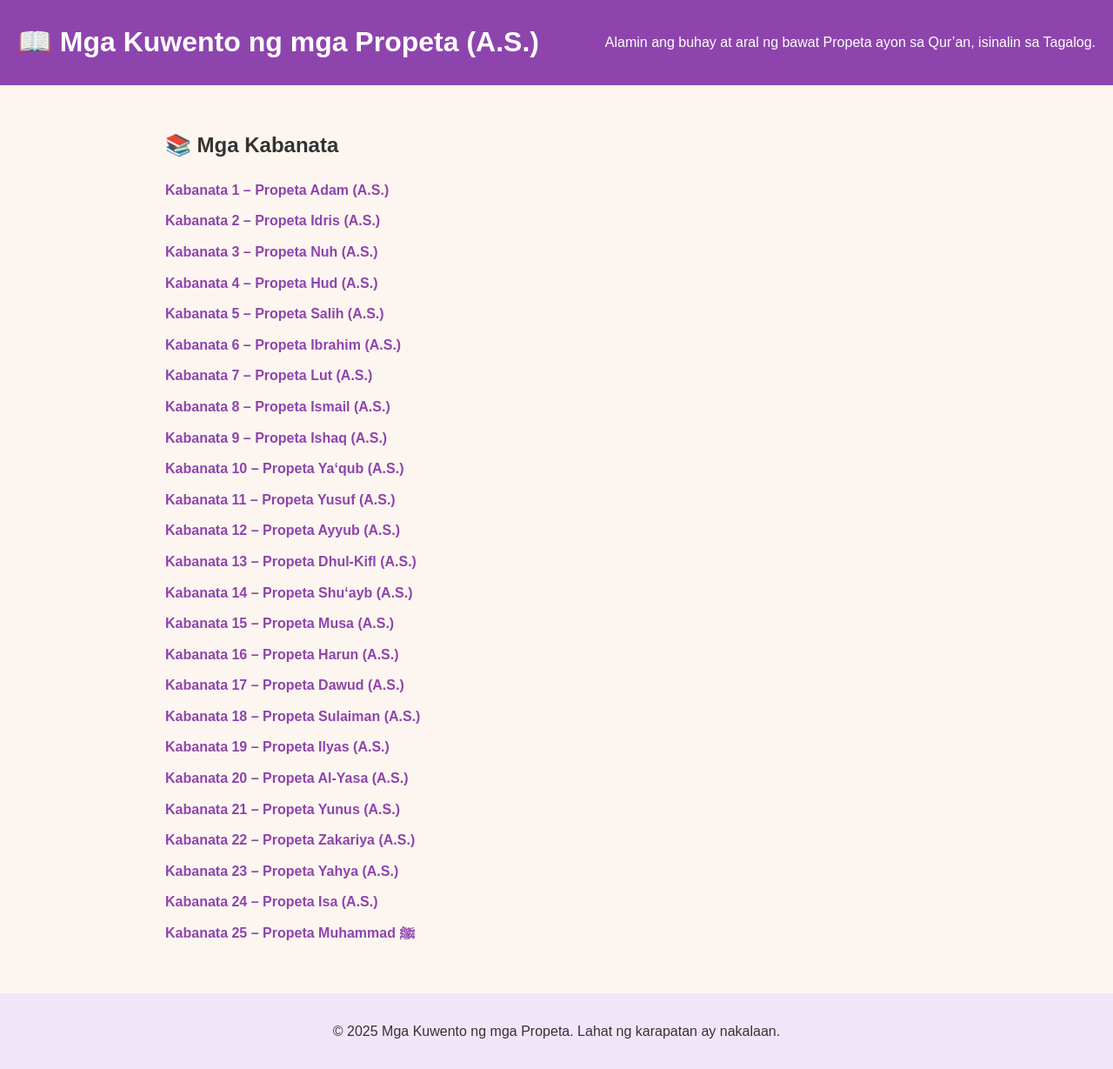
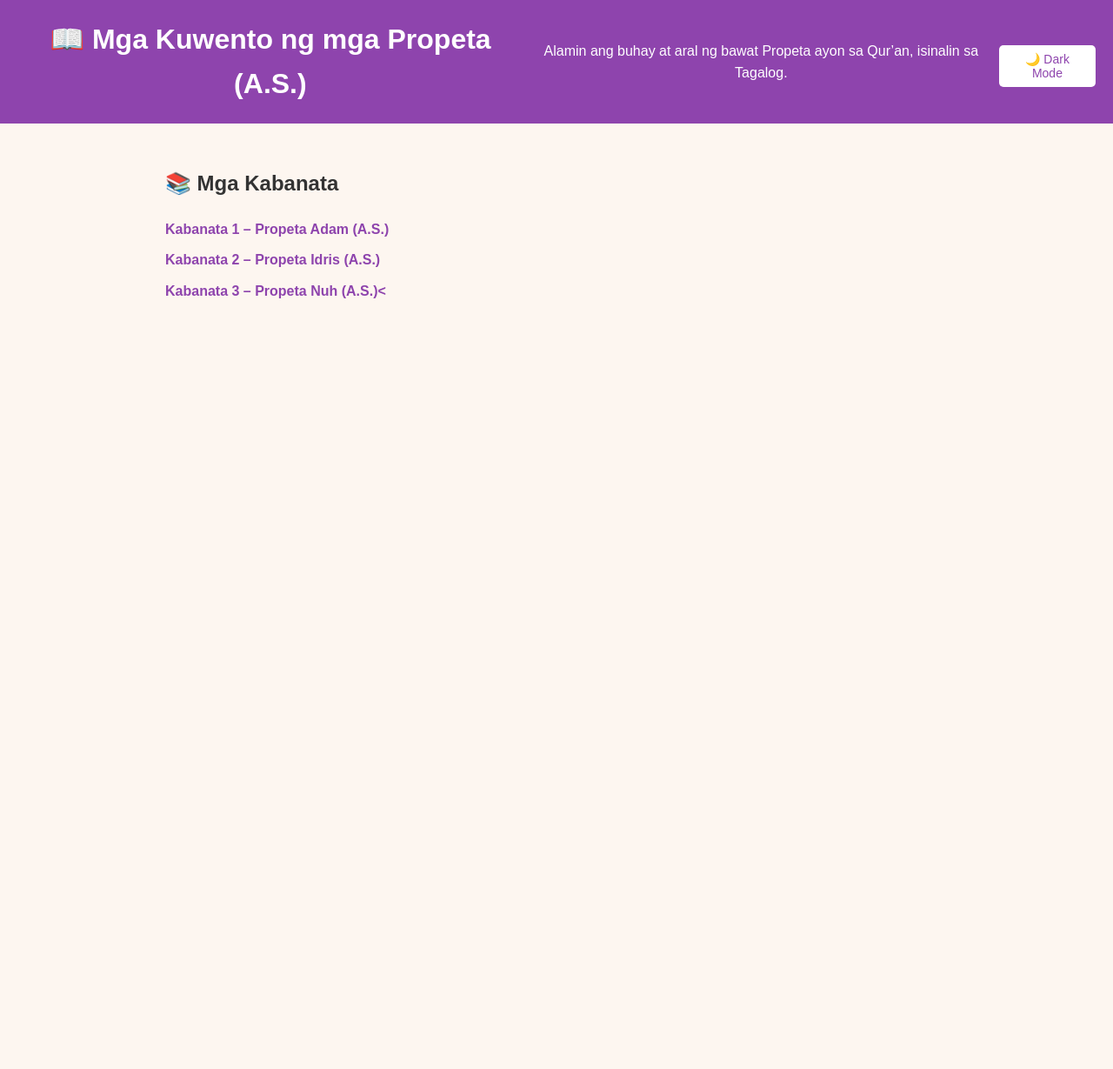
Before and after one commit to meriembenachit14/Mga-Kuwento-at-Aral-ng-25-Propeta-A.S., a plain HTML site: page index.html in a window 1280 px wide. Shown: the whole page at 87% size. After the commit the page ends 800 px from the top, so only its background shows below. Drawn offline with Linux system fonts and the light colour scheme; files that its build step writes are made by us from their sources.

Commit message:
Update index.html

```diff
--- a/index.html
+++ b/index.html
@@ -12,6 +12,7 @@
       color: #333;
       margin: 0;
       padding: 0;
+      transition: background-color 0.3s, color 0.3s;
     }
     header {
       background-color: #8e44ad;
@@ -24,30 +25,29 @@
       margin: 20px auto;
       padding: 10px 20px;
     }
-    h1 {
-      margin: 0;
+    h1 { margin: 0; }
+    ul { list-style-type: none; padding: 0; }
+    li { margin: 10px 0; }
+    a { text-decoration: none; color: #8e44ad; font-weight: bold; }
+    a:hover { text-decoration: underline; }
+    footer { text-align: center; padding: 15px; margin-top: 30px; background-color: #f1e6f9; }
+
+    body.dark-mode { background-color: #1e1e1e; color: #f0f0f0; }
+    body.dark-mode a { color: #ffa500; }
+    body.dark-mode header { background-color: #333; }
+    body.dark-mode footer { background-color: #222; }
+
+    #theme-toggle {
+      margin-top: 10px;
+      padding: 8px 12px;
+      cursor: pointer;
+      border: none;
+      border-radius: 5px;
+      font-size: 14px;
+      background-color: #fff;
+      color: #8e44ad;
     }
-    ul {
-      list-style-type: none;
-      padding: 0;
-    }
-    li {
-      margin: 10px 0;
-    }
-    a {
-      text-decoration: none;
-      color: #8e44ad;
-      font-weight: bold;
-    }
-    a:hover {
-      text-decoration: underline;
-    }
-    footer {
-      text-align: center;
-      padding: 15px;
-      margin-top: 30px;
-      background-color: #f1e6f9;
-    }
+    body.dark-mode #theme-toggle { background-color: #8e44ad; color: #fff; }
   </style>
 </head>
 <body>
@@ -55,6 +55,7 @@
 <header>
   <h1>📖 Mga Kuwento ng mga Propeta (A.S.)</h1>
   <p>Alamin ang buhay at aral ng bawat Propeta ayon sa Qur’an, isinalin sa Tagalog.</p>
+  <button id="theme-toggle">🌙 Dark Mode</button>
 </header>
 
 <main>
@@ -62,35 +63,4 @@
   <ul>
     <li><a href="pages/kabanata1.html">Kabanata 1 – Propeta Adam (A.S.)</a></li>
     <li><a href="pages/kabanata2.html">Kabanata 2 – Propeta Idris (A.S.)</a></li>
-    <li><a href="pages/kabanata3.html">Kabanata 3 – Propeta Nuh (A.S.)</a></li>
-    <li><a href="pages/kabanata4.html">Kabanata 4 – Propeta Hud (A.S.)</a></li>
-    <li><a href="pages/kabanata5.html">Kabanata 5 – Propeta Salih (A.S.)</a></li>
-    <li><a href="pages/kabanata6.html">Kabanata 6 – Propeta Ibrahim (A.S.)</a></li>
-    <li><a href="pages/kabanata7.html">Kabanata 7 – Propeta Lut (A.S.)</a></li>
-    <li><a href="pages/kabanata8.html">Kabanata 8 – Propeta Ismail (A.S.)</a></li>
-    <li><a href="pages/kabanata9.html">Kabanata 9 – Propeta Ishaq (A.S.)</a></li>
-    <li><a href="pages/kabanata10.html">Kabanata 10 – Propeta Ya‘qub (A.S.)</a></li>
-    <li><a href="pages/kabanata11.html">Kabanata 11 – Propeta Yusuf (A.S.)</a></li>
-    <li><a href="pages/kabanata12.html">Kabanata 12 – Propeta Ayyub (A.S.)</a></li>
-    <li><a href="pages/kabanata13.html">Kabanata 13 – Propeta Dhul-Kifl (A.S.)</a></li>
-    <li><a href="pages/kabanata14.html">Kabanata 14 – Propeta Shu‘ayb (A.S.)</a></li>
-    <li><a href="pages/kabanata15.html">Kabanata 15 – Propeta Musa (A.S.)</a></li>
-    <li><a href="pages/kabanata16.html">Kabanata 16 – Propeta Harun (A.S.)</a></li>
-    <li><a href="pages/kabanata17.html">Kabanata 17 – Propeta Dawud (A.S.)</a></li>
-    <li><a href="pages/kabanata18.html">Kabanata 18 – Propeta Sulaiman (A.S.)</a></li>
-    <li><a href="pages/kabanata19.html">Kabanata 19 – Propeta Ilyas (A.S.)</a></li>
-    <li><a href="pages/kabanata20.html">Kabanata 20 – Propeta Al-Yasa (A.S.)</a></li>
-    <li><a href="pages/kabanata21.html">Kabanata 21 – Propeta Yunus (A.S.)</a></li>
-    <li><a href="pages/kabanata22.html">Kabanata 22 – Propeta Zakariya (A.S.)</a></li>
-    <li><a href="pages/kabanata23.html">Kabanata 23 – Propeta Yahya (A.S.)</a></li>
-    <li><a href="pages/kabanata24.html">Kabanata 24 – Propeta Isa (A.S.)</a></li>
-    <li><a href="pages/kabanata25.html">Kabanata 25 – Propeta Muhammad ﷺ</a></li>
-  </ul>
-</main>
-
-<footer>
-  <p>© 2025 Mga Kuwento ng mga Propeta. Lahat ng karapatan ay nakalaan.</p>
-</footer>
-
-</body>
-</html>
+    <li><a href="pages/kabanata3.html">Kabanata 3 – Propeta Nuh (A.S.)<
```
